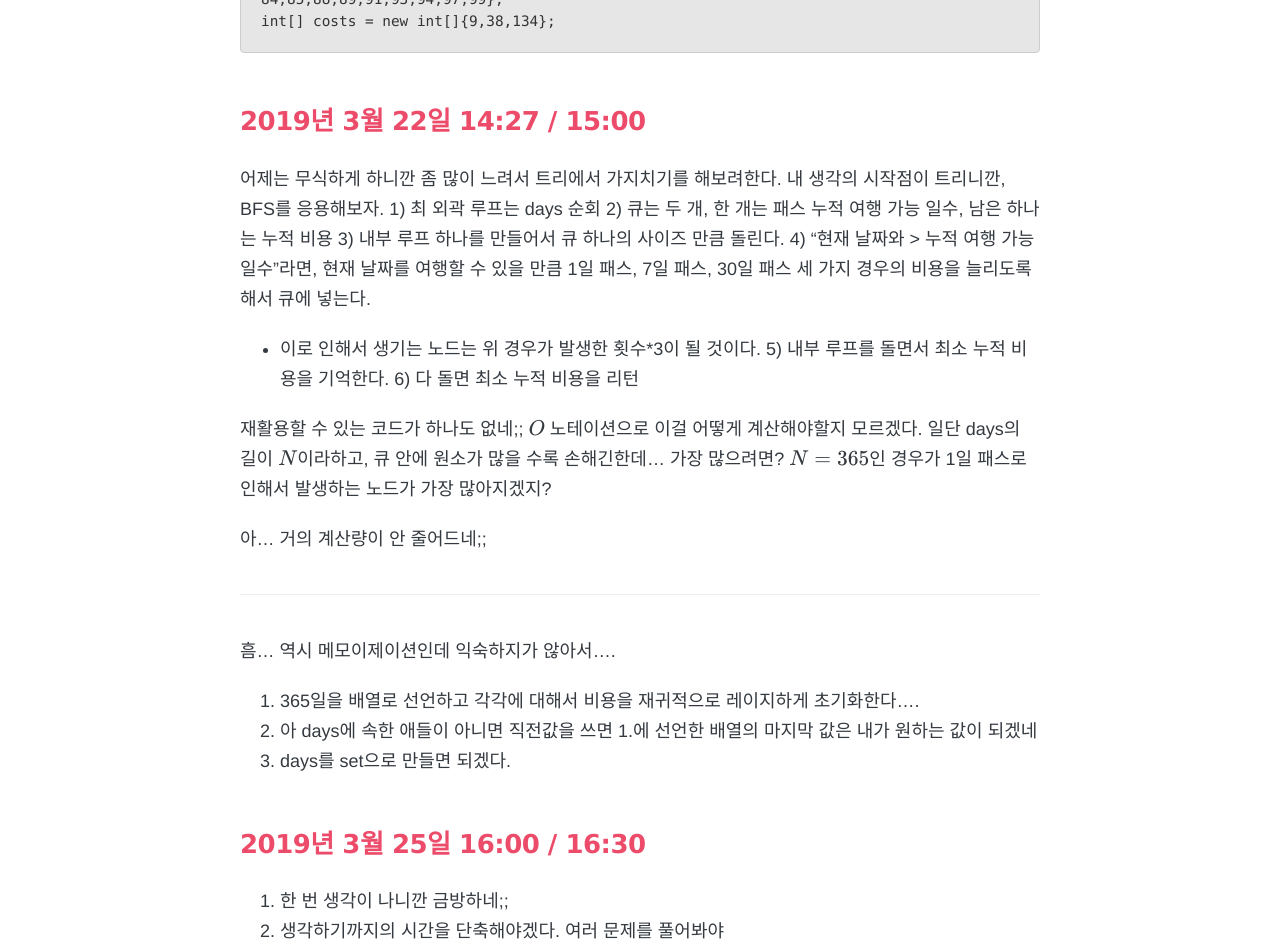
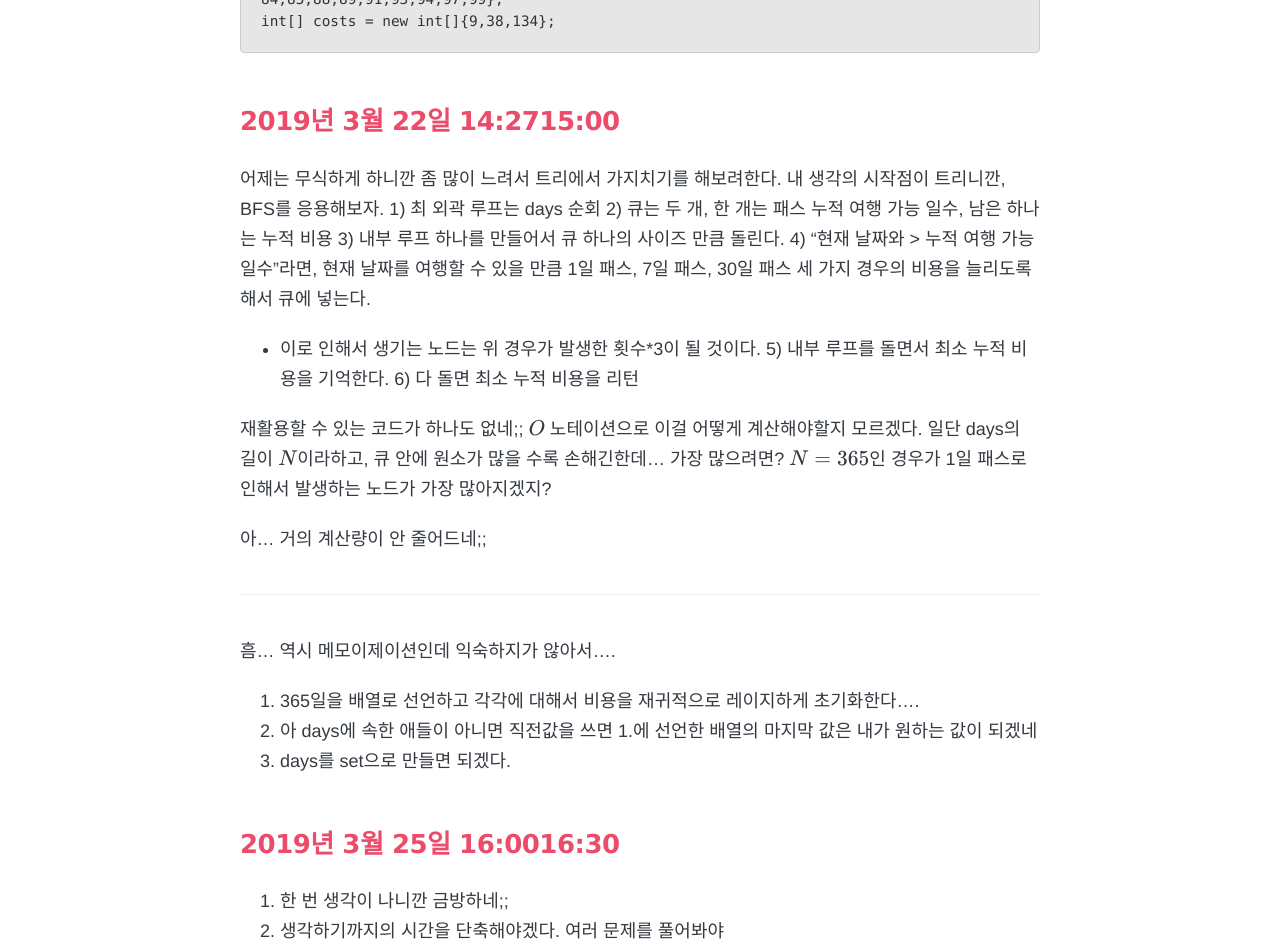
Before and after one commit to karlbishnu/.github.io, a Jekyll site: the page built from _posts/algorithm/leetcode/2019-03-22-983._Minimum_Cost_For_Tickets.md, in a window 1280 px wide and 1400 px high, scrolled down 1408 px. Shown: the part 154-1098 px from the top of the window. Built offline with Jekyll 4.4.1, drawn with Linux system fonts in a browser that asks for light colours; nearby versions of some CDN libraries; formulas are drawn with MathJax 3; comment, search, counter and statistics services are not loaded; part of the change alters nothing that is shown; some of the changed text lies outside the part shown; grey boxes are pictures that could not be loaded.

Commit message:
983. Minimum Cost For Tickets https://github.com/jch/html-pipeline/blob/master/lib/html/pipeline/toc_filter.rb 를 참고하여 목차 수정

````diff
--- a/_posts/algorithm/leetcode/2019-03-22-983._Minimum_Cost_For_Tickets.md
+++ b/_posts/algorithm/leetcode/2019-03-22-983._Minimum_Cost_For_Tickets.md
@@ -9,13 +9,13 @@ comments: true
 [983. Minimum Cost For Tickets](https://leetcode.com/problems/minimum-cost-for-tickets/)
 Acceptance 57.7%
 
-* [2019년 3월 22일 13:34 / 15:46](#2019년-3월-22일-13:34-/-15:46)
-* [2019년 3월 22일 14:27 / 15:00](#2019년-3월-22일-14:27-/-15:00)
-* [2019년 3월 25일 16:00 / 16:30](#2019년-3월-25일-16:00-/-16:30)
+* [2019년 3월 22일 13:34 / 15:46](#2019년-3월-22일-13341546)
+* [2019년 3월 22일 14:27 / 15:00](#2019년-3월-22일-14271500)
+* [2019년 3월 25일 16:00 / 16:30](#2019년-3월-25일-16001630)
 ### NOTE
 블로그라기 보다는 생각나는 생각나는 대로 두서없이 적는 낙서장이라고 보면 될것 같다.
 
-## 2019년 3월 22일 13:34 / 15:46
+## 2019년 3월 22일 13:34~15:46
 ### 문제
 1. DP 문제는 기본이 medium 문제네
 2. 두 개의 배열이 주어질때, days는 1, 365일까지 여행하는 날짜를 주고, costs는 3개의 요소로 각각 1일 패스, 7일 패스, 30일 패스의 가격을 주네.
@@ -48,7 +48,7 @@ int[] days = new int[]{1,2,4,5,6,7,8,9,10,11,12,13,14,15,16,17,18,20,21,24,25,27
 int[] costs = new int[]{9,38,134};
 ```
 
-## 2019년 3월 22일 14:27 / 15:00
+## 2019년 3월 22일 14:2715:00
 어제는 무식하게 하니깐 좀 많이 느려서 트리에서 가지치기를 해보려한다. 내 생각의 시작점이 트리니깐, BFS를 응용해보자.
 1) 최 외곽 루프는 days 순회
 2) 큐는 두 개, 한 개는 패스 누적 여행 가능 일수, 남은 하나는 누적 비용
@@ -70,7 +70,7 @@ $O$ 노테이션으로 이걸 어떻게 계산해야할지 모르겠다.
 2. 아 days에 속한 애들이 아니면 직전값을 쓰면 1.에 선언한 배열의 마지막 값은 내가 원하는 값이 되겠네
 3. days를 set으로 만들면 되겠다.
 
-## 2019년 3월 25일 16:00 / 16:30
+## 2019년 3월 25일 16:0016:30
 1. 한 번 생각이 나니깐 금방하네;;
 2. 생각하기까지의 시간을 단축해야겠다. 여러 문제를 풀어봐야
 {% gist karlbishnu/8bfda83d8e83c9dcd9e9ffa6d80c9967 %}
````
